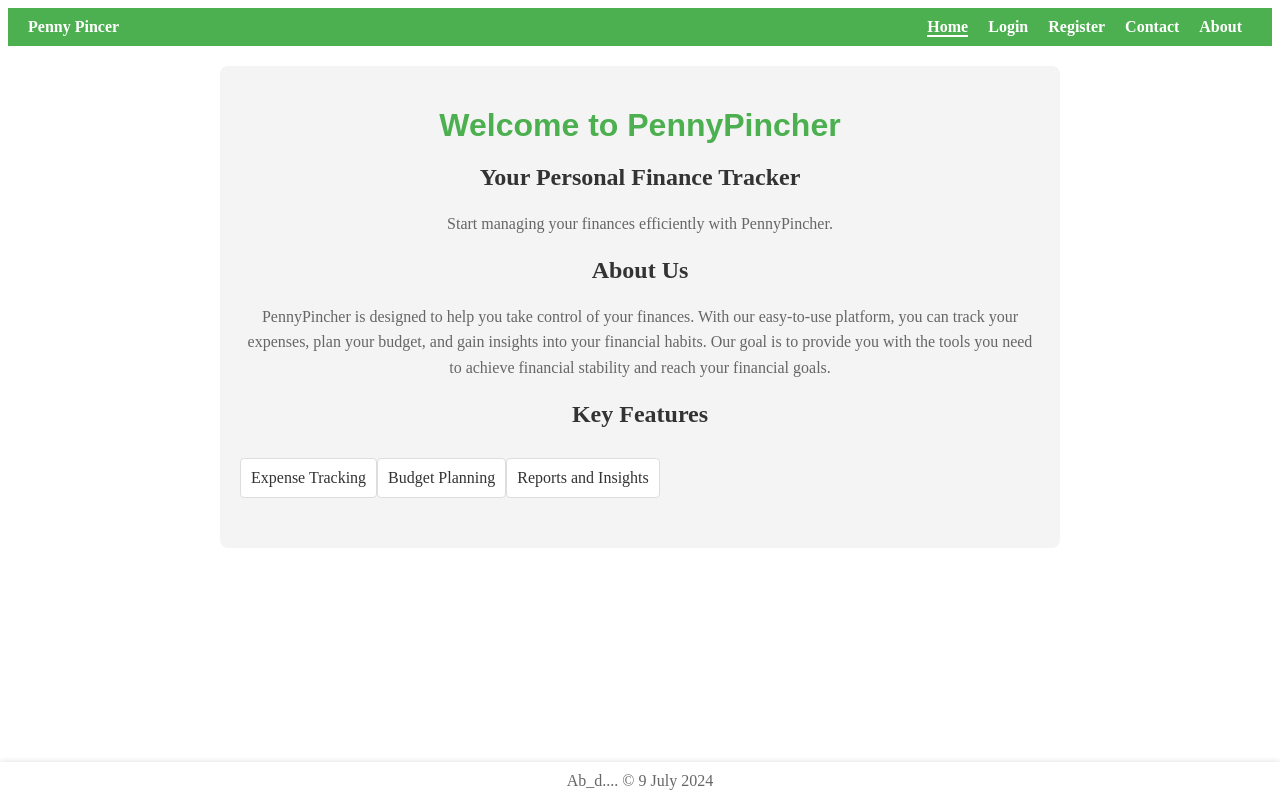
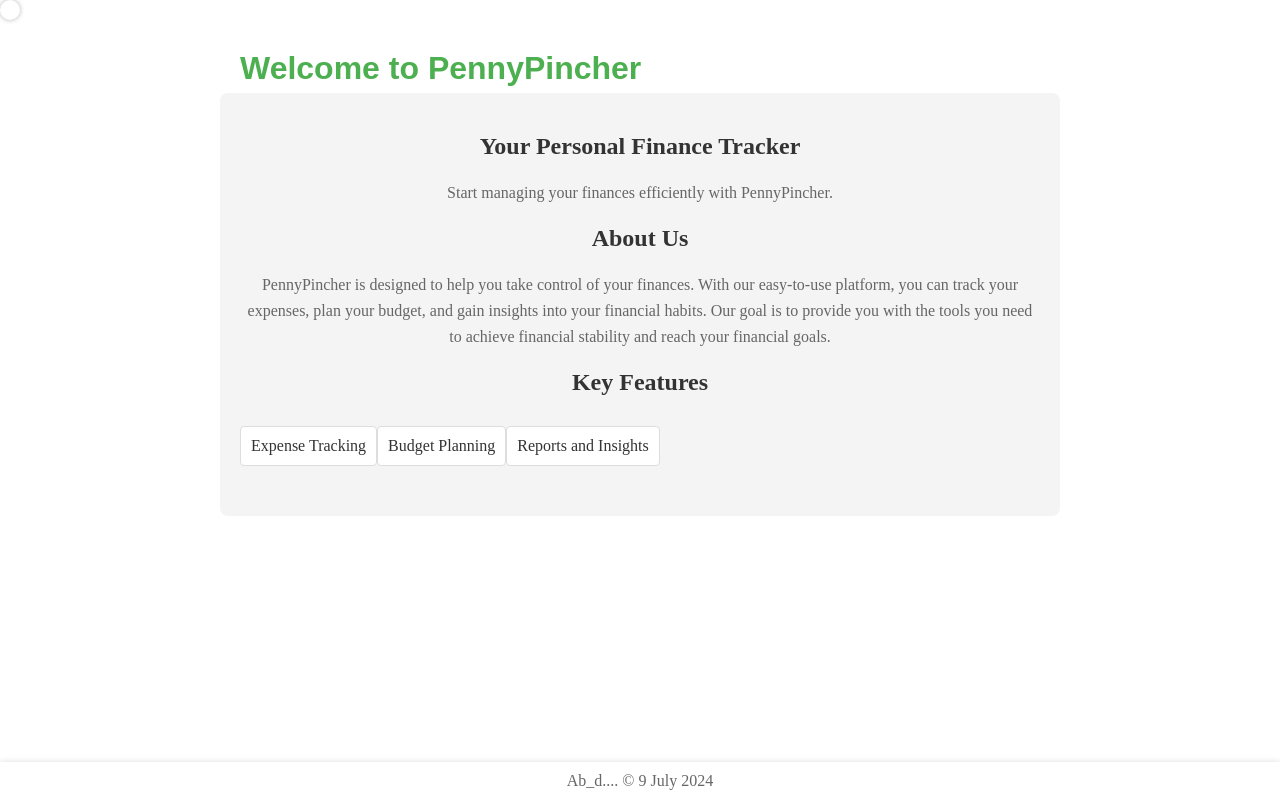
Before and after one commit to noobcoder3068/PennyPincher, a React (Create React App) app in the folder frontend/: page / in a window 1280 px wide. Built offline with nearby package versions, Linux system fonts and the light colour scheme; the HTML template or start-up script is replaced by a standard one.

Commit message:
mouse hovering

```diff
--- a/frontend/src/App.jsx
+++ b/frontend/src/App.jsx
@@ -8,6 +8,7 @@ import Contact from "./components/contact";
 import About from "./components/about";
 import Display from "./display";
 import {BrowserRouter, Routes, Route} from "react-router-dom";
+import CursorHoverEffect from './pages/cursorHover';
 
 
 function App() {
@@ -15,6 +16,7 @@ function App() {
     return (
         <BrowserRouter>
             <Navbar />
+            <CursorHoverEffect />
             <Routes>
                 <Route path="/" element={<Home />} />
                 <Route path="/SignIn" element={<SignIn />} />
--- a/frontend/src/components/navbar.css
+++ b/frontend/src/components/navbar.css
@@ -1,5 +1,5 @@
 header {
-    background-color: #4CAF50;
+    margin-top: 30px;
     padding: 10px 0;
 }
 
@@ -11,8 +11,9 @@ nav {
 }
 
 h4 {
-    color: white;
+    color: #EEEEEE;
     margin: 0;
+    font-size: 20px;
 }
 
 ul {
--- a/frontend/src/components/navbar.jsx
+++ b/frontend/src/components/navbar.jsx
@@ -5,11 +5,10 @@ function Navbar(){
     return (
         <header>
             <nav>
-                <h4>Penny Pincer</h4>
+                <h4>
+                    <NavLink to={"/"}>PennyPincher</NavLink>
+                </h4>
                 <ul className="Navbarul">
-                    <li>
-                        <NavLink to={"/"}>Home</NavLink>
-                    </li>
                     <li>
                         <NavLink to={"/SignIn"}>Login</NavLink>
                     </li>
--- /dev/null
+++ b/frontend/src/pages/cursorHover.css
@@ -0,0 +1,26 @@
+#circle-cursor {
+    display: block;
+    width: 20px;
+    height: 20px;
+    background-color: white;
+    border-radius: 50%;
+    position: absolute;
+    top: 0;
+    left: 0;
+    z-index: 1;
+    transition: width .3s, height .3s, left .1s, top .1s;
+    box-shadow: 0px 0px 5px 0px rgba(179, 179, 179, 1);
+  }
+
+  .cursor-hover-element {
+    display: inline-block;
+    position: relative;
+    z-index: 2;
+    font-family: 'Cinzel Decorative', sans-serif; /* Example using imported font */
+  }
+
+  h1 {
+    position: absolute;
+    top: 50px;
+    margin: auto;
+  }
--- /dev/null
+++ b/frontend/src/pages/cursorHover.jsx
@@ -0,0 +1,67 @@
+import React, { useEffect, useRef } from 'react';
+import './cursorHover.css';
+
+const CursorHoverEffect = () => {
+  const cursorRef = useRef(null);
+  let isInElement = false;
+
+  useEffect(() => {
+    const cursor = cursorRef.current;
+    const elements = document.querySelectorAll('.cursor-hover-element');
+
+    document.addEventListener('mousemove', handleMouseMove);
+
+    elements.forEach((element) => {
+      element.addEventListener('mouseenter', enterCursor);
+      element.addEventListener('mouseleave', leaveCursor);
+    });
+
+    return () => {
+      document.removeEventListener('mousemove', handleMouseMove);
+      elements.forEach((element) => {
+        element.removeEventListener('mouseenter', enterCursor);
+        element.removeEventListener('mouseleave', leaveCursor);
+      });
+    };
+  }, []);
+
+  const handleMouseMove = (event) => {
+    const { pageX, pageY } = event;
+    moveCursor(pageX, pageY);
+  };
+
+  const moveCursor = (pX, pY) => {
+    const diff = 10;
+    if (!isInElement) {
+      cursorRef.current.style.left = `${pX - diff}px`;
+      cursorRef.current.style.top = `${pY - diff}px`;
+      cursorRef.current.style.width = '20px';
+      cursorRef.current.style.height = '20px';
+      cursorRef.current.style.borderRadius = '50%';
+    }
+  };
+
+  const enterCursor = (event) => {
+    isInElement = true;
+    const elem = event.target;
+    const { offsetLeft: eX, offsetTop: eY, offsetWidth: eW, offsetHeight: eH } = elem;
+    const diff = 6;
+    cursorRef.current.style.left = `${eX - diff}px`;
+    cursorRef.current.style.top = `${eY - diff}px`;
+    cursorRef.current.style.width = `${eW + diff * 2 - 1}px`;
+    cursorRef.current.style.height = `${eH + diff * 2 - 1}px`;
+    cursorRef.current.style.borderRadius = '5px';
+  };
+
+  const leaveCursor = () => {
+    isInElement = false;
+  };
+
+  return (
+    <>
+      <div id="circle-cursor" ref={cursorRef}></div>
+    </>
+  );
+};
+
+export default CursorHoverEffect;
```
